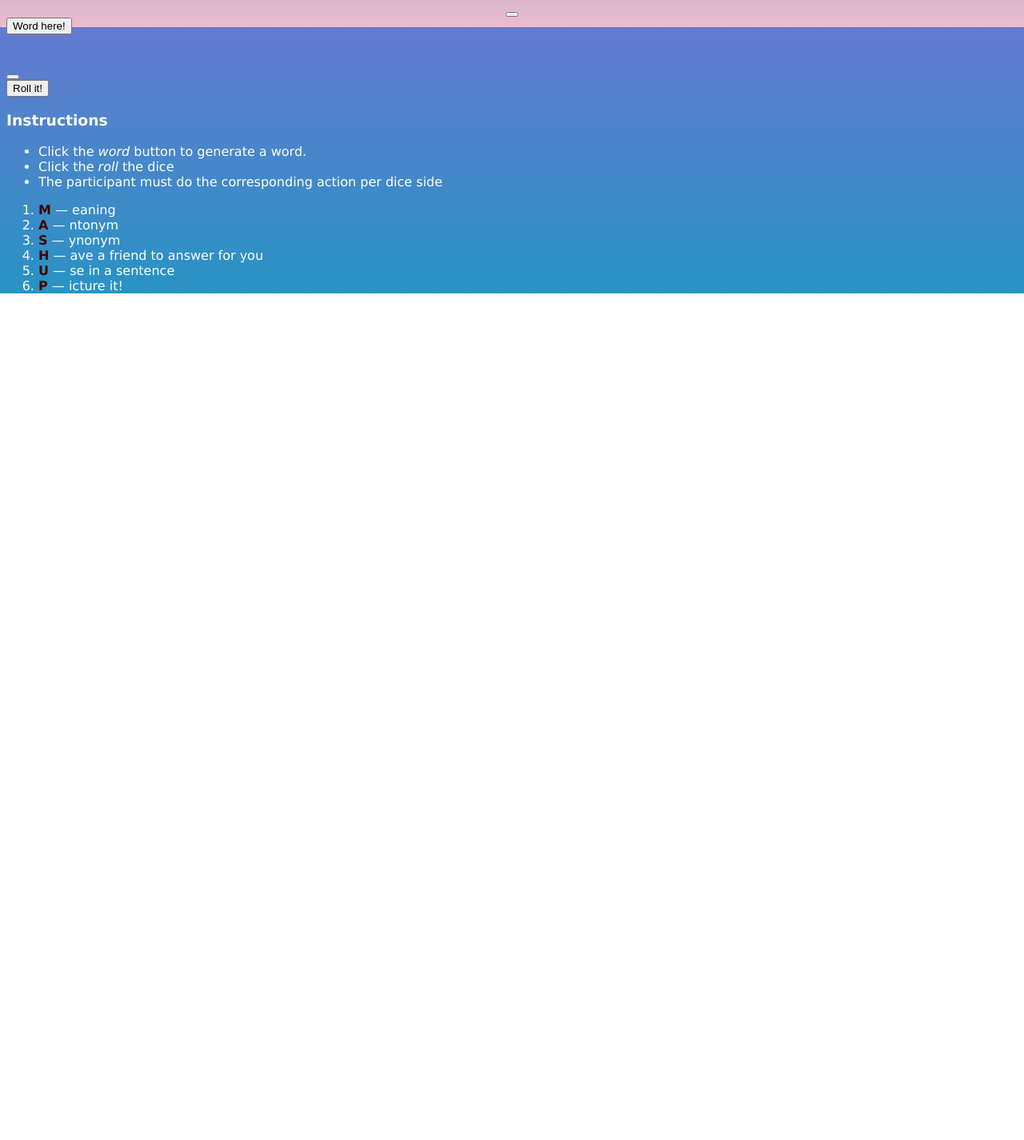
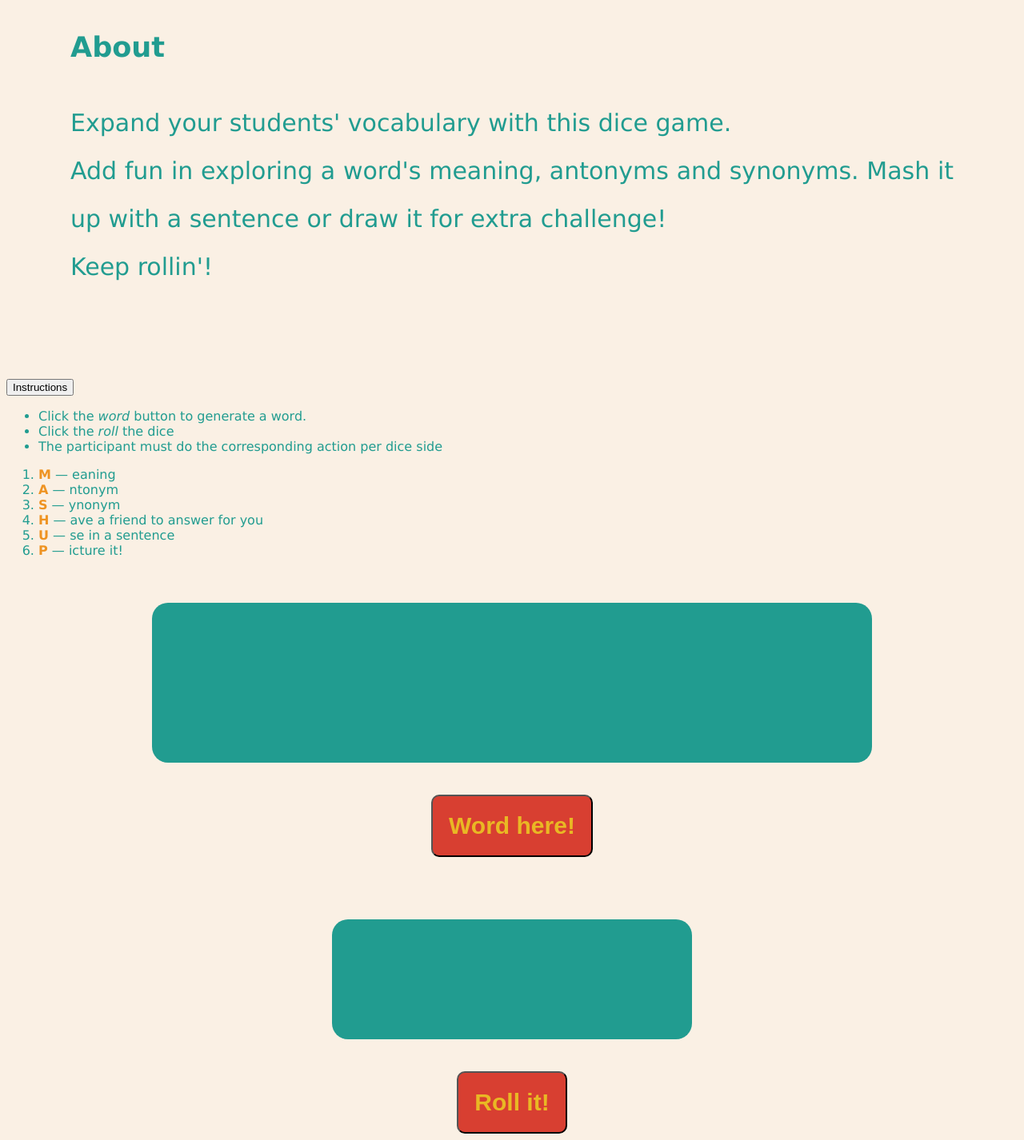
Before and after one commit to rodasamortin/M.A.S.H.U.P-game, a plain HTML site: page mashup.html in a window 1280 px wide. Shown: the part 766-2192 px from the top of the page at 80% size. Before the commit the page ends 1133 px from the top, so only its background shows below. Drawn offline with Linux system fonts and the light colour scheme.

Commit message:
add style to buttons

```diff
--- a/mashup.css
+++ b/mashup.css
@@ -3,18 +3,16 @@ TODO: Read https://medium.com/free-code-camp/css-naming-conventions-that-will-sa
 https://www.makeuseof.com/css-class-and-id-best-naming-practices/
 */
 
-html
-{
-    height : 100%
-}
+
 
 body
 {
-    height: 100%;
-    background-image: linear-gradient(to bottom,#657AD0,#1C98C2,#EDBBCE);
+
+    background-color: #FAF0E4;
+    /*background-image: linear-gradient(to bottom,#657AD0,#1C98C2,#EDBBCE);*/
     background-repeat: no-repeat;
     background-attachment: fixed;
-    color: white;
+    color:#219C90;
     font-family: 'Lucida Sans', 'Lucida Sans Regular', 'Lucida Grande', 'Lucida Sans Unicode', Geneva, Verdana, sans-serif
 
 }
@@ -22,45 +20,98 @@ body
 h1
 {
     font-family: Arial, Helvetica, sans-serif;
-    font-size:7rem;
-    color: #ffc18e;
+    font-size:10rem;
+    color: #E9B824;
     text-align: center;
+
 }
+
+
 
 .invite
 
-{
+{   margin:40px;
+    border-radius:20px;
+    padding:20px;
+    height: 600px;
+    background-color:#219C90;
     font-size: 5rem;
     font-family: Arial, Helvetica, sans-serif;
-    color: white;
+    color: #E9B824;
     text-align: center;
-
+    text-shadow: 0 0 3px #EE9322, 0 0 5px #D83F31;
 }
 
 .intro {
     margin: 40px;
     padding: 40px;
     text-align: justify;
-    line-height: 2rem;
-    border: 5px solid white;
+    line-height: 60px;
+    font-size: 30px;
+
+}
+
+.rules__acronym{
+    color:#EE9322;
+}
+
+.word--display, .number--display {
+  text-align: center;
+  position: relative;
+
+
+}
+
+.word--display__box, .number--display__box {
+    margin: 40px;
+    border: 40px;
+    padding: 40px;
+    width: 900px;
+    height: 200px;
+    text-align: center;
+    position: relative;
+    background-color: #219C90;
+    color: #E9B824;
     border-radius: 20px;
 
 }
 
-.rules__acronym{
-    color:#3F0600;
+.number--display__box {
+    width: 450px;
+    height: 150px;
 }
 
-.word--display {
-  text-align: center;
-  position: relative;
+.word--display__style, .number--display__style {
+    text-align: center;
+    position: relative;
+    margin: 20px 0px 40px 0px;
+    border:20px;
+    width: 600px;
+    height: 100px;
+    font-size: 70px;
+    font-weight:bold;
+    border-radius: 20px;
+    text-shadow: 0 0 3px #EE9322, 0 0 5px #D83F31;
+
 }
 
-.word--display__style{
-    background-color: whitesmoke;
-    margin: 20px 0px 40px 0px;
-    width: 600px;
-    height: 100px;
-    font-size: 50px;
-    border-radius: 20px;
+
+
+.word--click, .number--click{
+
+    text-align: center;
+    position: relative;
 }
+
+.word--click_new-word, .number--click_new-number {
+    padding: 20px;
+    font-size:30px;
+    background-color:#D83F31;
+    color: #E9B824;
+    font-weight: bold;
+    border-radius: 10px;
+}
+
+.number--display__box {
+    color: #E9B824;
+}
--- a/mashup.html
+++ b/mashup.html
@@ -3,6 +3,7 @@
 <head>
     <meta charset="UTF-8">
     <meta name="viewport" content="width=device-width, initial-scale=1.0">
+    <meta name="color-scheme" content="dark light">
     <title>M.A.S.H.U.P!</title>
     <link rel = "stylesheet" href="mashup.css"></style>
     <script src = "mashup.js"></script>
@@ -24,10 +25,11 @@
 
 
     <div class = "intro">
+
     <h3 class = "intro__about">
         About
     </h3>
-
+   </label>
             <p>
             Expand your students' vocabulary with this dice game.
             <br>
@@ -39,53 +41,17 @@
 
     </div>
 
-    <div class="word--display">
-        <!--There are 2 almost identical parent names/fxns (<words>). Used -- to describe the difference (modifiers between parents -->
+    <div class = "rules">
 
-        <label>
-            <button class="word--display__box" type = "button">
-
-                <span id="word--display__appear" class="word--display__style"></span>
-            </button>
-        </label>
-    </div>
-
-    <div class = "word--click">
-        <label>
-            <button onclick="wordClickBox()">
-                Word here!
-            </button>
-        </label>
-
-    </div>
-    <br>
-    <br>
-
-    <div class ="number--display">
-        <button class = "number--display__box" type = "button" id="number--display__identify">
-
-        <span id = "number--display__appear" class = "number--display__style"> </span>
-        </button>
+       <button onclick = rulesGame() class = "rules__click">
+        Instructions
+       </button>
+        <!--<h3 class = "rules__instructions">
+        Instructions
 
 
-
-    <div class = "number--click">
-        <label>
-            <button onclick = "rollNum()">
-                Roll it!
-            </button>
-        </label>
-
-    </div>
-
-
-
-    <div class = "rules">
-
-        <h3 class = "rules__instructions">
-        Instructions
-
         </h3>
+        -->
             <ul>
                 <li>Click the <em>word</em> button to generate a word.</li>
                 <li>Click the <em>roll</em> the dice</li>
@@ -103,7 +69,44 @@
             </ol>
       </div>
 
+    <div class="word--display">
+        <!--There are 2 almost identical parent names/fxns (<words>). Used -- to describe the difference (modifiers between parents -->
 
+        <label>
+            <button class="word--display__box" type = "button">
+
+                <span id="word--display__appear" class="word--display__style"></span>
+            </button>
+        </label>
+    </div>
+
+    <div class = "word--click">
+        <label>
+            <button onclick="wordClickBox()" class="word--click_new-word">
+                Word here!
+            </button>
+        </label>
+
+    </div>
+    <br>
+    <br>
+
+    <div class ="number--display">
+        <button class = "number--display__box" type = "button" id="number--display__identify">
+
+        <span id = "number--display__appear" class = "number--display__style"> </span>
+        </button>
+
+
+    </div>
+    <div class = "number--click">
+        <label>
+            <button onclick = "rollNum()" class= "number--click_new-number">
+                Roll it!
+            </button>
+        </label>
+
+    </div>
 
 
 
```
